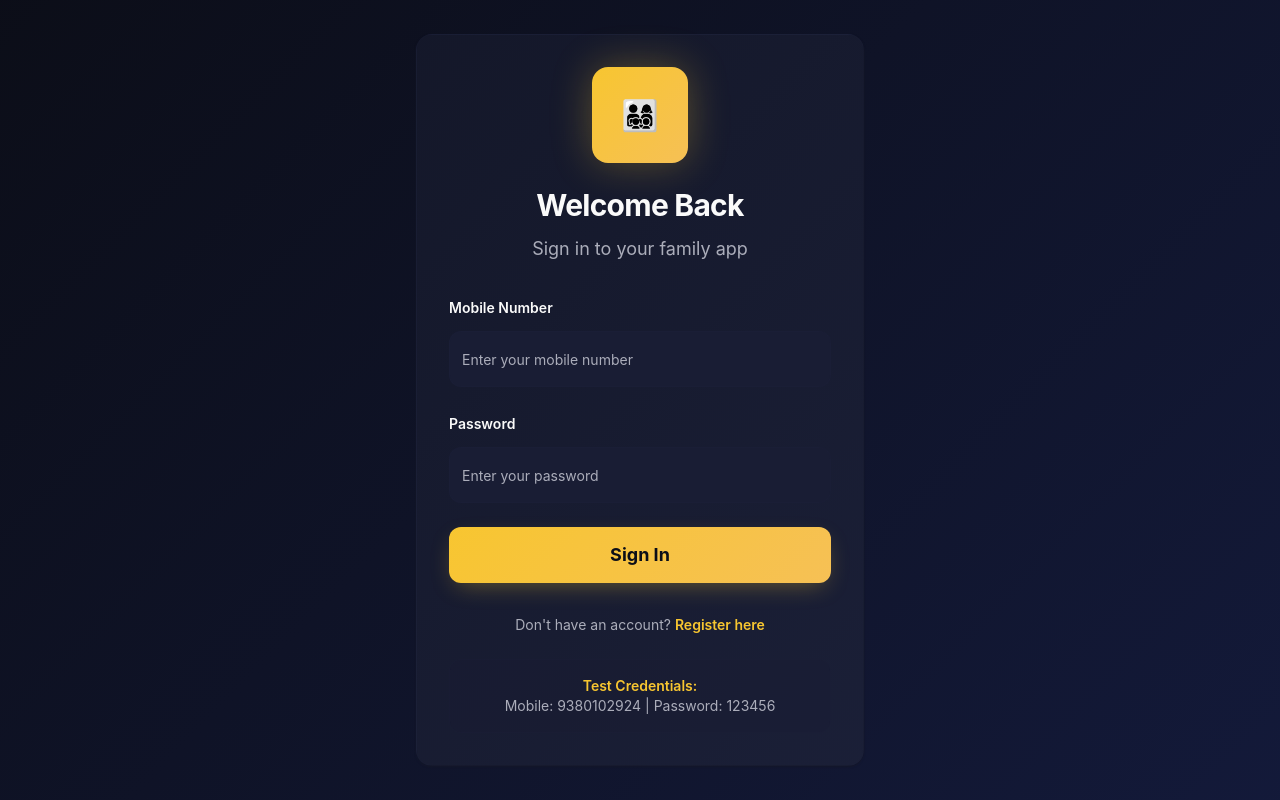
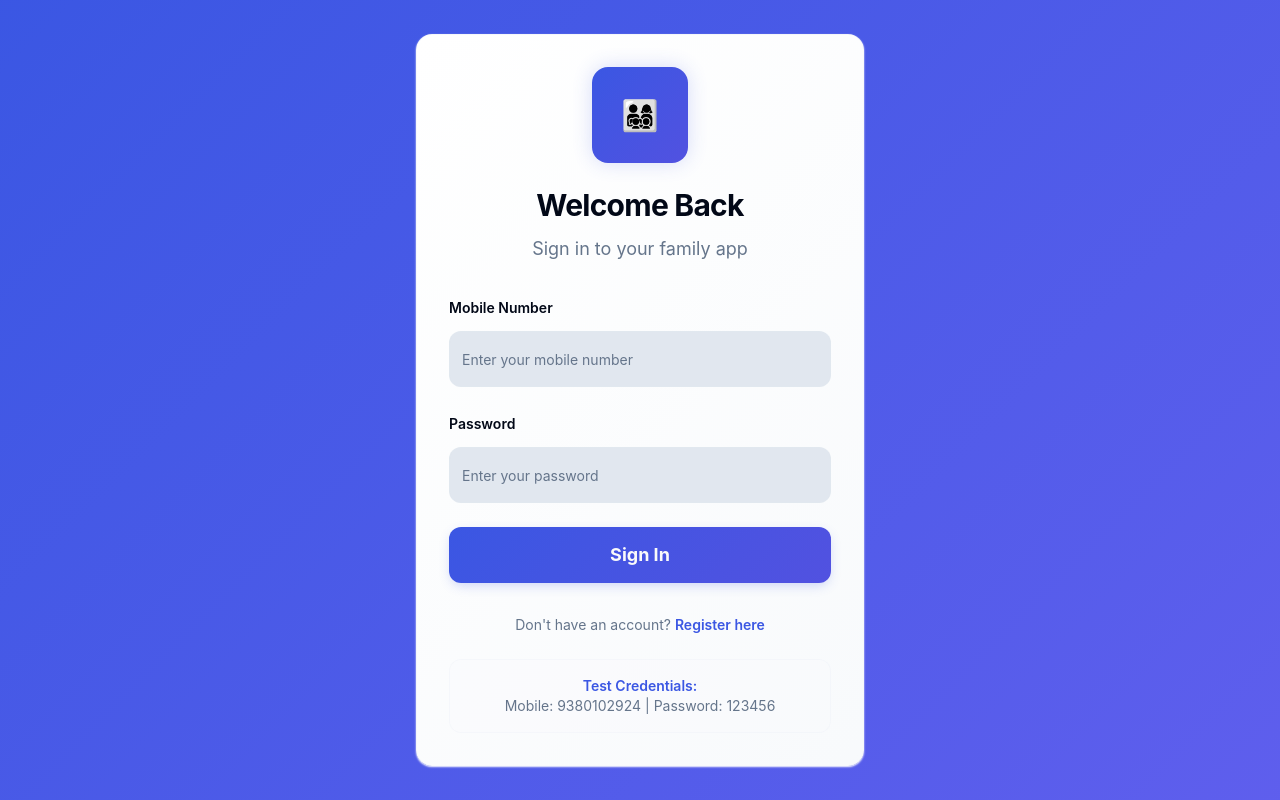
Before and after one commit to SuhasBS9380/family-grove-connect, a React (Vite) app: page / in a window 1280 px wide. Built offline with nearby package versions, Linux system fonts and the light colour scheme.

Commit message:
Fix: Update background to white
The user requested to change the website body background color from black to white to achieve a more professional look, as seen in the provided reference image. This commit updates the color scheme to reflect the user's preference.

```diff
--- a/src/index.css
+++ b/src/index.css
@@ -6,37 +6,37 @@
 
 @layer base {
   :root {
-    --background: 230 35% 7%;
-    --foreground: 0 0% 98%;
-    --card: 230 35% 12%;
-    --card-foreground: 0 0% 98%;
-    --popover: 230 35% 12%;
-    --popover-foreground: 0 0% 98%;
-    --primary: 45 93% 58%;
-    --primary-foreground: 230 35% 7%;
-    --secondary: 230 35% 15%;
-    --secondary-foreground: 0 0% 98%;
-    --muted: 230 35% 20%;
-    --muted-foreground: 230 10% 70%;
+    --background: 0 0% 100%;
+    --foreground: 222 84% 4.9%;
+    --card: 0 0% 100%;
+    --card-foreground: 222 84% 4.9%;
+    --popover: 0 0% 100%;
+    --popover-foreground: 222 84% 4.9%;
+    --primary: 230 75% 56%;
+    --primary-foreground: 0 0% 98%;
+    --secondary: 210 40% 98%;
+    --secondary-foreground: 222 84% 4.9%;
+    --muted: 210 40% 96%;
+    --muted-foreground: 215 16% 47%;
     --accent: 280 60% 65%;
     --accent-foreground: 0 0% 98%;
     --destructive: 0 72% 51%;
     --destructive-foreground: 0 0% 98%;
-    --border: 230 35% 18%;
-    --input: 230 35% 15%;
-    --ring: 45 93% 58%;
+    --border: 214 32% 91%;
+    --input: 214 32% 91%;
+    --ring: 230 75% 56%;
     --radius: 1rem;
 
     /* Beautiful gradients */
-    --gradient-primary: linear-gradient(135deg, hsl(230 35% 7%), hsl(230 50% 15%));
-    --gradient-secondary: linear-gradient(135deg, hsl(45 93% 58%), hsl(40 90% 65%));
-    --gradient-card: linear-gradient(135deg, hsl(230 35% 12%), hsl(230 35% 16%));
-    --gradient-background: linear-gradient(180deg, hsl(230 35% 7%), hsl(230 40% 10%));
+    --gradient-primary: linear-gradient(135deg, hsl(230 75% 56%), hsl(240 80% 65%));
+    --gradient-secondary: linear-gradient(135deg, hsl(230 75% 56%), hsl(240 70% 60%));
+    --gradient-card: linear-gradient(135deg, hsl(0 0% 100%), hsl(210 40% 98%));
+    --gradient-background: linear-gradient(180deg, hsl(0 0% 100%), hsl(210 40% 98%));
 
     /* Modern shadows */
-    --shadow-card: 0 10px 30px -10px hsl(230 35% 5% / 0.5);
-    --shadow-button: 0 8px 25px -8px hsl(45 93% 58% / 0.4);
-    --shadow-glow: 0 0 40px hsl(45 93% 58% / 0.3);
+    --shadow-card: 0 4px 20px -4px hsl(215 16% 47% / 0.15);
+    --shadow-button: 0 4px 12px -2px hsl(230 75% 56% / 0.25);
+    --shadow-glow: 0 0 20px hsl(230 75% 56% / 0.2);
 
     /* Smooth transitions */
     --transition-smooth: all 0.3s cubic-bezier(0.4, 0, 0.2, 1);
```
